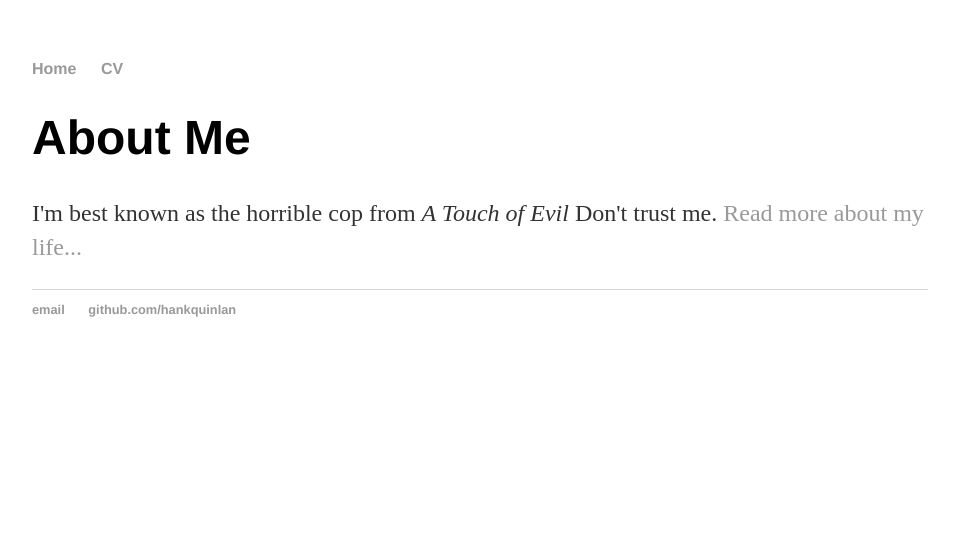
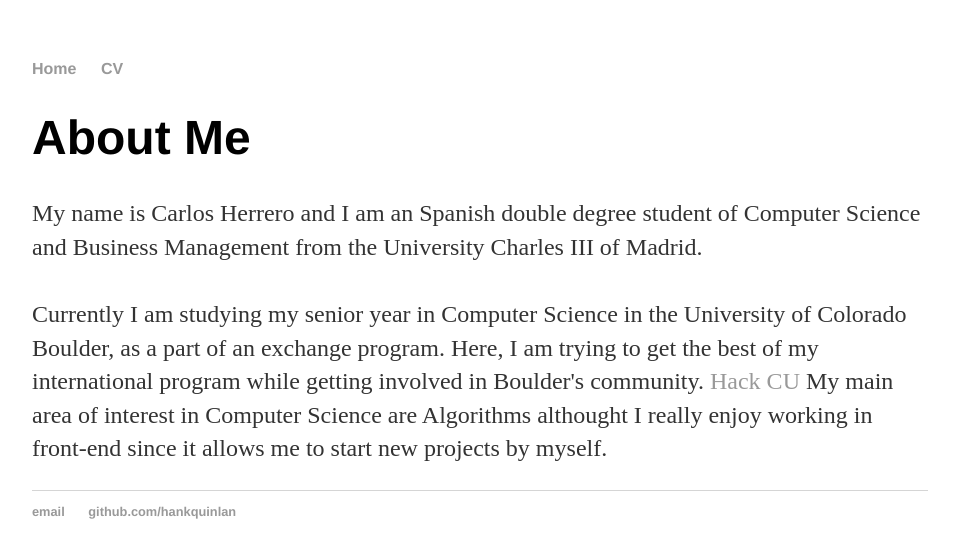
Before and after one commit to CarlosHL/CarlosHL.github.io, a Jekyll site: the page built from index.html, in a window 1280 px wide. Shown: the top 558 px of the page, without its empty margins (160-1115 px from the left). Built offline with Jekyll 4.4.1, drawn with Linux system fonts in a browser that asks for light colours.

Commit message:
Update index.html

```diff
--- a/index.html
+++ b/index.html
@@ -5,7 +5,15 @@
 
     		<div class="blurb">
         		<h1>About Me</h1>
-				<p>I'm best known as the horrible cop from <em>A Touch of Evil</em> Don't trust me. <a href="/about">Read more about my life...</a></p>
+				<p>My name is Carlos Herrero and I am an Spanish double degree student of Computer Science and Business Management from the University
+				Charles III of Madrid.
+				<br><br>
+				Currently I am studying my senior year in Computer Science in the University of Colorado Boulder, as a part of an exchange program.
+				Here, I am trying to get the best of my international program while getting involved in Boulder's community.
+				<a href="http://hackcu.org/">Hack CU</a>
+				My main area of interest in Computer Science are Algorithms althought I really enjoy working in front-end since it allows me to start
+				new projects by myself.
+				</p>
     		</div><!-- /.blurb -->
 		<footer>
     		<ul>
```
